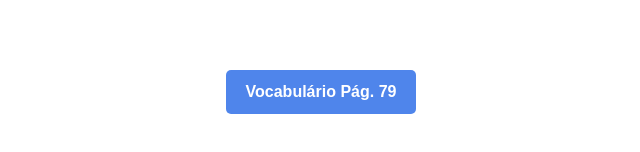
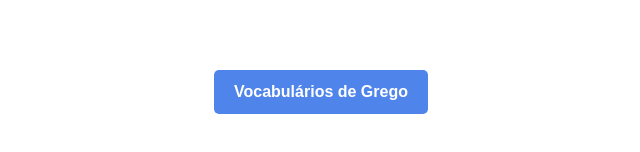
Before and after one commit to thiagobc2/glyphbrain, a Next.js app: page / in a window 1280 px wide. Shown: the part 308-460 px from the top of the page, without its empty margins (319-959 px from the left). Built offline with nearby package versions, Linux system fonts and the light colour scheme.

Commit message:
add pág 59 fix

```diff
--- a/src/app/page.tsx
+++ b/src/app/page.tsx
@@ -16,7 +16,7 @@ export default function Home() {
         color: '#fff',
         fontWeight: 'bold'
       }}>
-        Vocabulário Pág. 79
+        Vocabulários de Grego
       </Link>
 
     </div>
```
